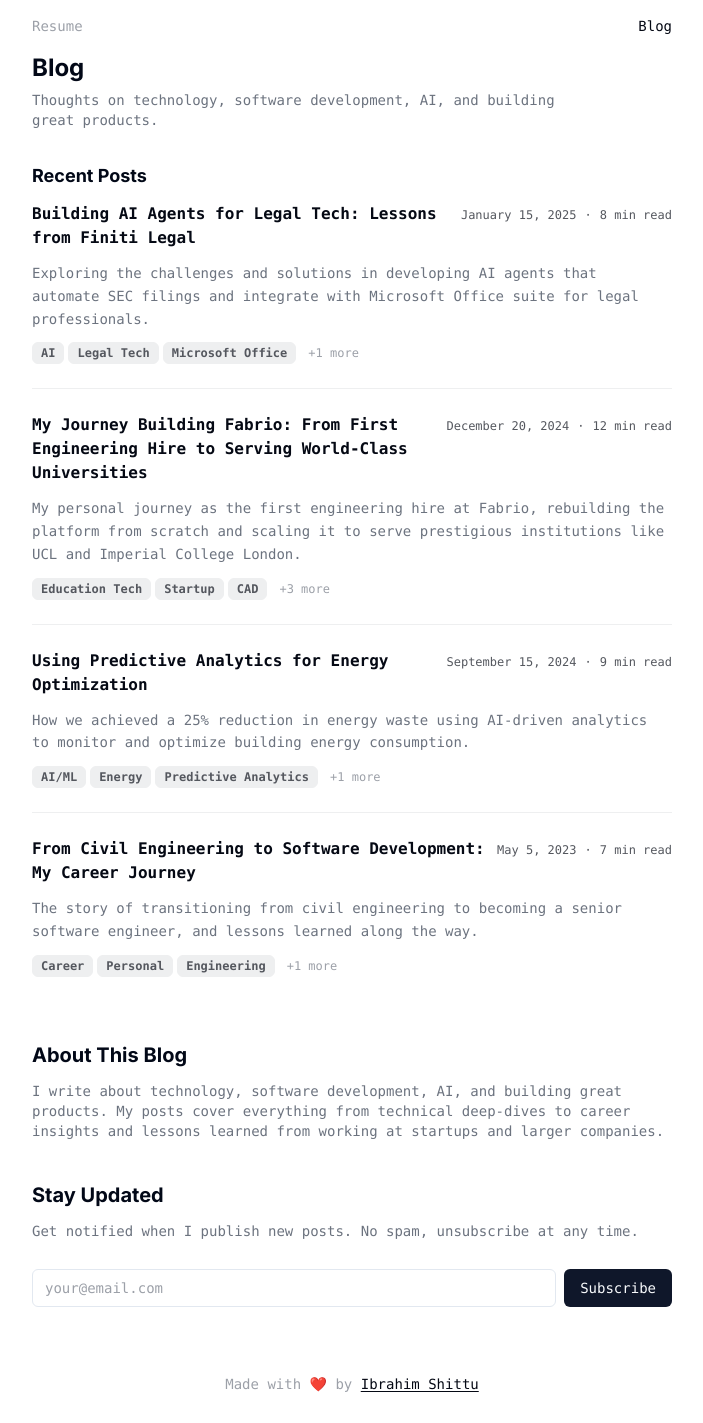
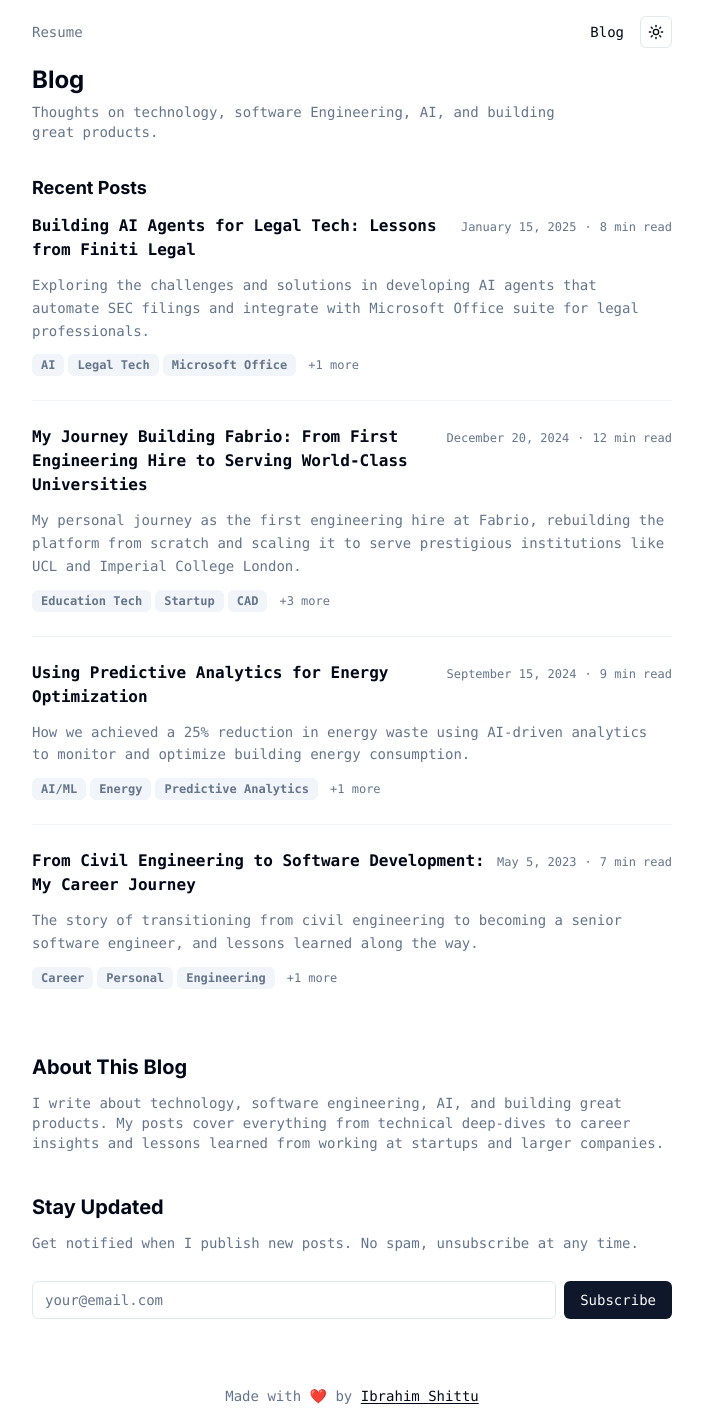
Before and after one commit to ibrahimshittu/ibrahim-shittu-portfolio, a Next.js app: page /blog in a window 1280 px wide. Shown: the whole page, without its empty margins (288-991 px from the left). Built offline with nearby package versions, Linux system fonts and the light colour scheme.

Commit message:
feat: add dark mode support and integrate theme toggle for improved user experience

```diff
--- a/app/blog/page.tsx
+++ b/app/blog/page.tsx
@@ -2,6 +2,7 @@ import Link from "next/link";
 import { Metadata } from "next";
 import { getAllBlogPosts } from "@/data/blog-posts";
 import { formatDate } from "@/lib/blog-utils";
+import { ThemeToggle } from "@/components/ui/theme-toggle";
 import {
   siteConfig,
   generateCanonicalUrl,
@@ -9,9 +10,9 @@ import {
 } from "@/lib/seo";
 
 export const metadata: Metadata = {
-  title: "Blog - Software Development, AI, and Tech Insights",
+  title: "Blog - Software Engineering, AI, and Tech Insights",
   description:
-    "Thoughts on technology, software development, AI, and building great products. Learn from real-world experiences in legal tech, education platforms, and startup development.",
+    "Thoughts on technology, software Engineering, AI, and building great products. Learn from real-world experiences in legal tech, education platforms, and startup development.",
   openGraph: {
     type: "website",
     title: "Blog - Ibrahim Shittu",
@@ -31,9 +32,9 @@ export const metadata: Metadata = {
   twitter: {
     card: "summary_large_image",
     title:
-      "Blog - Software Development, AI, and Tech Insights | Ibrahim Shittu",
+      "Blog - Software Engineering, AI, and Tech Insights | Ibrahim Shittu",
     description:
-      "Thoughts on technology, software development, AI, and building great products.",
+      "Thoughts on technology, software Engineering, AI, and building great products.",
     images: [siteConfig.ogImage],
   },
   alternates: {
@@ -66,7 +67,7 @@ export default function Blog() {
             "@type": "Blog",
             name: "Ibrahim Shittu's Blog",
             description:
-              "Thoughts on technology, software development, AI, and building great products.",
+              "Thoughts on technology, software Engineering, AI, and building great products.",
             url: generateCanonicalUrl("/blog"),
             author: {
               "@type": "Person",
@@ -92,21 +93,24 @@ export default function Blog() {
         <div className="flex justify-between items-center">
           <Link
             href="/"
-            className="font-mono text-sm text-[#9CA0A8] hover:text-[#050914] transition-colors"
+            className="font-mono text-sm text-muted-foreground hover:text-foreground transition-colors"
           >
             Resume
           </Link>
-          <Link
-            href="/blog"
-            className="font-mono text-sm text-[#050914] hover:underline"
-          >
-            Blog
-          </Link>
+          <div className="flex items-center gap-4">
+            <Link
+              href="/blog"
+              className="font-mono text-sm text-foreground hover:underline"
+            >
+              Blog
+            </Link>
+            <ThemeToggle />
+          </div>
         </div>
       </nav>
 
       <section
-        className="mx-auto w-full max-w-2xl space-y-8 bg-white px-4 pb-8"
+        className="mx-auto w-full max-w-2xl space-y-8 bg-card px-4 pb-8"
         aria-label="Blog Content"
       >
         {/* Header */}
@@ -114,8 +118,8 @@ export default function Blog() {
           <h1 className="text-2xl font-bold" id="blog-title">
             Blog
           </h1>
-          <p className="text-pretty font-mono text-sm text-[#6c737f]">
-            Thoughts on technology, software development, AI, and building great
+          <p className="text-pretty font-mono text-sm text-muted-foreground">
+            Thoughts on technology, software Engineering, AI, and building great
             products.
           </p>
         </header>
@@ -130,24 +134,24 @@ export default function Blog() {
               {blogPosts.map((post) => (
                 <article
                   key={post.slug}
-                  className="font-mono flex flex-col justify-start items-start gap-3 pb-6 border-b border-[#eeeff0] last:border-b-0"
+                  className="font-mono flex flex-col justify-start items-start gap-3 pb-6 border-b border-muted last:border-b-0"
                 >
                   <div className="flex flex-wrap justify-between items-baseline self-stretch gap-2">
                     <div className="flex-1">
                       <Link href={`/blog/${post.slug}`}>
-                        <h3 className="text-base font-semibold text-left text-[#050914] hover:underline transition-all cursor-pointer">
+                        <h3 className="text-base font-semibold text-left text-foreground hover:underline transition-all cursor-pointer">
                           {post.title}
                         </h3>
                       </Link>
                     </div>
-                    <div className="flex items-center gap-2 text-xs text-[#54575e]">
+                    <div className="flex items-center gap-2 text-xs text-muted-foreground">
                       <span>{formatDate(post.date)}</span>
                       <span>·</span>
                       <span>{post.readTime}</span>
                     </div>
                   </div>
 
-                  <p className="self-stretch text-sm font-medium text-left text-[#6c737f] leading-relaxed">
+                  <p className="self-stretch text-sm font-medium text-left text-muted-foreground leading-relaxed">
                     {post.excerpt}
                   </p>
 
@@ -155,13 +159,13 @@ export default function Blog() {
                     {post.tags.slice(0, 3).map((tag) => (
                       <div
                         key={tag}
-                        className="inline-flex items-center rounded-md border px-2 py-0.5 text-xs font-semibold font-mono transition-colors text-nowrap border-[#eeeff0] bg-[#eeeff0] text-[#54575e] pointer-events-none"
+                        className="inline-flex items-center rounded-md border px-2 py-0.5 text-xs font-semibold font-mono transition-colors text-nowrap border-muted bg-muted text-muted-foreground pointer-events-none"
                       >
                         {tag}
                       </div>
                     ))}
                     {post.tags.length > 3 && (
-                      <div className="inline-flex items-center px-2 py-0.5 text-xs text-[#9CA0A8] font-mono">
+                      <div className="inline-flex items-center px-2 py-0.5 text-xs text-muted-foreground font-mono">
                         +{post.tags.length - 3} more
                       </div>
                     )}
@@ -177,10 +181,10 @@ export default function Blog() {
               About This Blog
             </h2>
             <div
-              className="text-pretty font-mono text-sm text-[#6c737f]"
+              className="text-pretty font-mono text-sm text-muted-foreground"
               aria-labelledby="about-blog"
             >
-              I write about technology, software development, AI, and building
+              I write about technology, software engineering, AI, and building
               great products. My posts cover everything from technical
               deep-dives to career insights and lessons learned from working at
               startups and larger companies.
@@ -193,7 +197,7 @@ export default function Blog() {
               Stay Updated
             </h2>
             <div
-              className="text-pretty font-mono text-sm text-[#6c737f] mb-4"
+              className="text-pretty font-mono text-sm text-muted-foreground mb-4"
               aria-labelledby="stay-updated"
             >
               Get notified when I publish new posts. No spam, unsubscribe at any
@@ -203,7 +207,7 @@ export default function Blog() {
               <input
                 type="email"
                 placeholder="your@email.com"
-                className="flex-1 px-3 py-2 text-sm font-mono border border-input rounded-md bg-background text-foreground placeholder:text-[#9CA0A8] focus:outline-none focus:ring-2 focus:ring-ring focus:border-transparent"
+                className="flex-1 px-3 py-2 text-sm font-mono border border-input rounded-md bg-background text-foreground placeholder:text-muted-foreground focus:outline-none focus:ring-2 focus:ring-ring focus:border-transparent"
               />
               <button className="px-4 py-2 text-sm font-mono bg-primary text-primary-foreground rounded-md hover:bg-primary/90 transition-colors">
                 Subscribe
@@ -215,11 +219,11 @@ export default function Blog() {
 
       <div className="text-center mt-8 mb-4">
         <a
-          className="text-[#9CA0A8] font-mono text-sm"
+          className="text-muted-foreground font-mono text-sm"
           href="/?ref=ibrahim-shittu"
         >
           Made with ❤️ by{" "}
-          <span className="text-[#050914] underline underline-offset-2">
+          <span className="text-foreground underline underline-offset-2">
             Ibrahim Shittu
           </span>
         </a>
--- a/app/layout.tsx
+++ b/app/layout.tsx
@@ -1,3 +1,4 @@
+import { ThemeProvider } from "@/components/providers/theme-provider";
 import "./globals.css";
 import { Inter } from "next/font/google";
 import { Metadata, Viewport } from "next";
@@ -105,8 +106,14 @@ export default function RootLayout({
   const organizationSchema = generateOrganizationSchema();
 
   return (
-    <html lang="en" className={inter.variable}>
+    <html lang="en" className={inter.variable} suppressHydrationWarning>
       <body className={inter.className}>
+        <ThemeProvider
+          attribute="class"
+          defaultTheme="system"
+          enableSystem
+          disableTransitionOnChange
+        >
         {/* Structured Data Scripts */}
         <script
           type="application/ld+json"
@@ -142,6 +149,7 @@ export default function RootLayout({
         {children}
         <Analytics />
         <SpeedInsights />
+        </ThemeProvider>
       </body>
     </html>
   );
--- /dev/null
+++ b/components/providers/theme-provider.tsx
@@ -0,0 +1,9 @@
+"use client";
+
+import * as React from "react";
+import { ThemeProvider as NextThemesProvider } from "next-themes";
+import { type ThemeProviderProps } from "next-themes/dist/types";
+
+export function ThemeProvider({ children, ...props }: ThemeProviderProps) {
+  return <NextThemesProvider {...props}>{children}</NextThemesProvider>;
+}
--- a/components/ui/icons.tsx
+++ b/components/ui/icons.tsx
@@ -1,6 +1,8 @@
-import { Github, Linkedin, Mail } from "lucide-react";
+import { Github, Linkedin, Mail, Moon, Sun } from "lucide-react";
 
 export const Icons = {
+  sun: Sun,
+  moon: Moon,
   mail: Mail,
   github: Github,
   linkedin: Linkedin,
--- /dev/null
+++ b/components/ui/theme-toggle.tsx
@@ -0,0 +1,22 @@
+"use client";
+
+import * as React from "react";
+import { useTheme } from "next-themes";
+
+import { Icons } from "@/components/ui/icons";
+
+export function ThemeToggle() {
+  const { setTheme, theme } = useTheme();
+
+  return (
+    <button
+      className="inline-flex items-center justify-center gap-2 whitespace-nowrap rounded-md text-sm font-medium ring-offset-background transition-colors focus-visible:outline-none focus-visible:ring-2 focus-visible:ring-ring focus-visible:ring-offset-2 disabled:pointer-events-none disabled:opacity-50 border border-input bg-background hover:bg-accent hover:text-accent-foreground size-8"
+      onClick={() => setTheme(theme === "light" ? "dark" : "light")}
+      aria-label="Toggle theme"
+    >
+      <Icons.sun className="h-4 w-4 rotate-0 scale-100 transition-all dark:-rotate-90 dark:scale-0" />
+      <Icons.moon className="absolute h-4 w-4 rotate-90 scale-0 transition-all dark:rotate-0 dark:scale-100" />
+      <span className="sr-only">Toggle theme</span>
+    </button>
+  );
+}
--- a/lib/seo.ts
+++ b/lib/seo.ts
@@ -25,7 +25,7 @@ export const siteConfig = {
     "React",
     "Legal Tech",
     "Finiti Legal",
-    "Software Development",
+    "Software Engineering",
     "Web Development",
     "Mobile Development",
   ],
@@ -54,7 +54,7 @@ export function generatePersonSchema() {
       name: "University of Ilorin",
     },
     knowsAbout: [
-      "Software Development",
+      "Software Engineering",
       "AI Agents",
       "Machine Learning",
       "TypeScript",
--- a/package.json
+++ b/package.json
@@ -29,10 +29,12 @@
     "@vercel/speed-insights": "^1.2.0",
     "lucide-react": "^0.294.0",
     "next": "14.0.0",
+    "next-themes": "^0.4.6",
     "react": "^18",
     "react-dom": "^18"
   },
   "devDependencies": {
+    "@tailwindcss/typography": "^0.5.16",
     "@types/node": "^20",
     "@types/react": "^18",
     "@types/react-dom": "^18",
--- a/tailwind.config.js
+++ b/tailwind.config.js
@@ -1,5 +1,6 @@
 /** @type {import('tailwindcss').Config} */
 module.exports = {
+  darkMode: "class",
   content: [
     "./pages/**/*.{js,ts,jsx,tsx,mdx}",
     "./components/**/*.{js,ts,jsx,tsx,mdx}",
@@ -49,5 +50,5 @@ module.exports = {
       },
     },
   },
-  plugins: [],
+  plugins: [require('@tailwindcss/typography')],
 };
```
Also changed, not shown: app/blog/[slug]/page.tsx (+19 -15 lines), app/globals.css (+22 -0 lines), app/page.tsx (+22 -18 lines), 1 other file (tests, documents, lock files or other folders).
